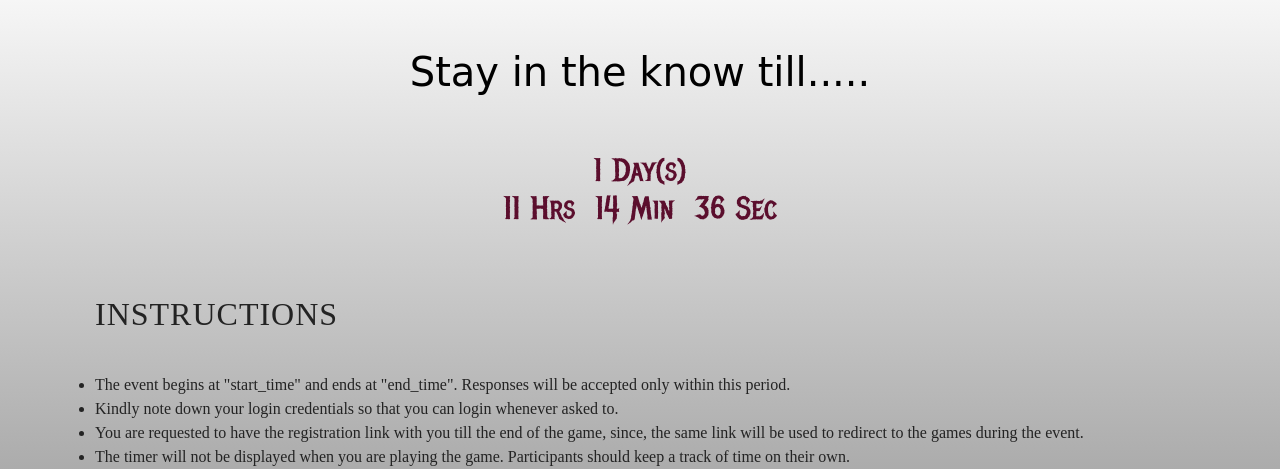
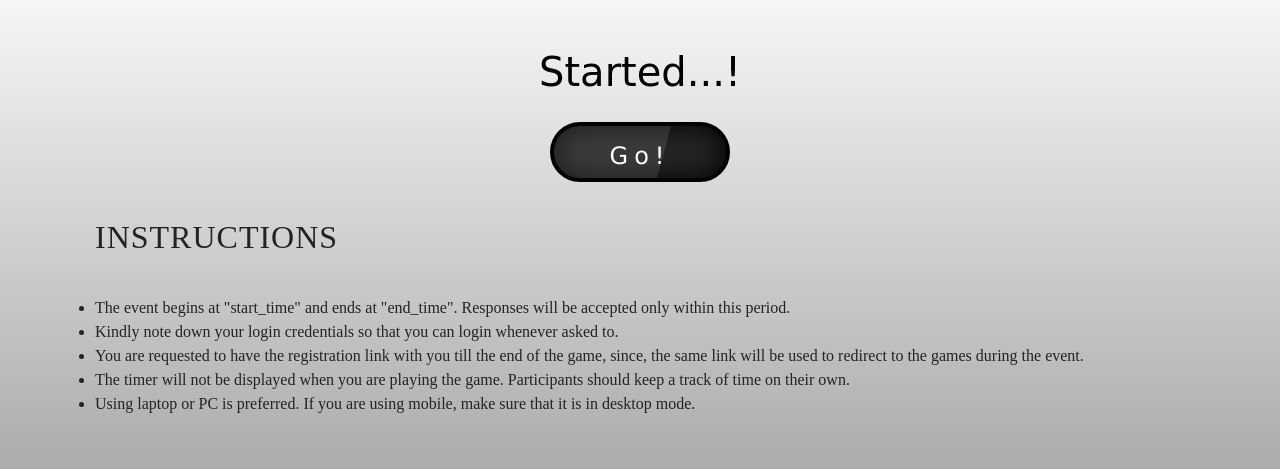
Before and after one commit to prashanthkammar/lockdownsaga, a Flask app: page /dashboard in a window 1280 px wide. Shown: the part 56-525 px from the top of the page. Run offline with Flask 2, Linux system fonts and the light colour scheme; some libraries are stand-ins or nearby versions; some web fonts are replaced.

Commit message:
check ready button

```diff
--- a/templates/inst.html
+++ b/templates/inst.html
@@ -17,7 +17,7 @@
 </ul>
 </div>
 <script>
-    var countDownDate = new Date("May 15, 2020 1:45:00").getTime();
+    var countDownDate = new Date("May 12, 2020 1:45:00").getTime();
     var x = setInterval(function() {
       var now = new Date().getTime();
       var distance = countDownDate - now;
```
